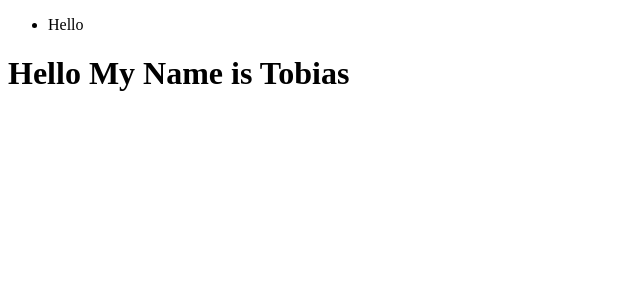
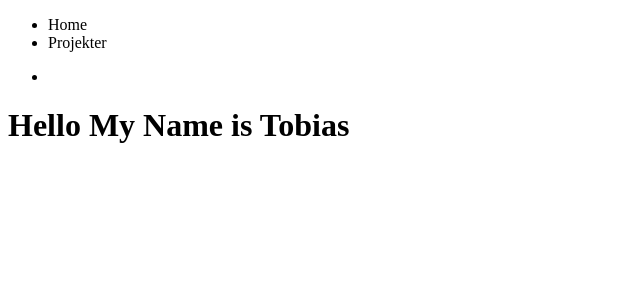
Before and after one commit to TobiasAagaard/portfolio, a React (Vite) app: page / in a window 1280 px wide. Shown: the top 300 px of the page, without its empty margins (0-640 px from the left). Built offline with nearby package versions, Linux system fonts and the light colour scheme.

Commit message:
Burger menu start

```diff
--- a/src/Components/BurgerMenu/BurgerMenu.jsx
+++ b/src/Components/BurgerMenu/BurgerMenu.jsx
@@ -16,6 +16,10 @@ export const BurgerMenu = () => {
                 <span></span>
                 <span></span>
                 <span></span>
+
+                <ul>
+                    <li></li>
+                </ul>
             </div>
         </>
 
--- a/src/Components/Navbar/Navbar.jsx
+++ b/src/Components/Navbar/Navbar.jsx
@@ -1,9 +1,16 @@
+import { BurgerMenu } from "../BurgerMenu/BurgerMenu"
+
 export const Navbar = () => {
     return (
         <nav>
             <ul>
-                <li>Hello</li>
+                <li>Home</li>
+                <li>Projekter</li>
             </ul>
+
+            <BurgerMenu />
         </nav>
+
+
     )
 }
```
